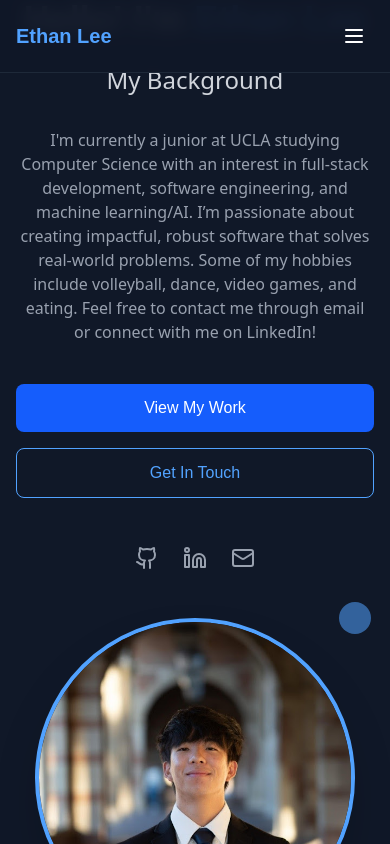
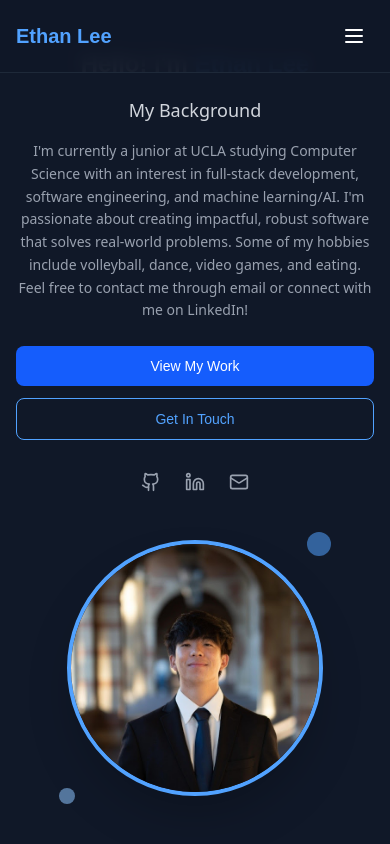
Before and after one commit to EthanLee101/personal-portfolio, a React (Vite) app in the folder my-portfolio/: page / in a window 390 px wide. Shown: the top 844 px of the page. Built offline with nearby package versions, Linux system fonts and the light colour scheme.

Commit message:
mobile updates

```diff
--- a/my-portfolio/src/App.jsx
+++ b/my-portfolio/src/App.jsx
@@ -219,9 +219,9 @@ const Portfolio = () => {
         <div className="max-w-6xl mx-auto">
           <div className="grid lg:grid-cols-2 gap-12 items-center">
             {/* Profile Image */}
-            <div className="flex justify-center lg:justify-start order-2 lg:order-1">
+              <div className="flex justify-center lg:justify-start order-2 lg:order-1">
               <div className="relative">
-                <div className="w-80 h-80 sm:w-96 sm:h-96 rounded-full overflow-hidden border-4 border-blue-400 shadow-2xl">
+                <div className="w-64 h-64 sm:w-80 sm:h-80 lg:w-96 lg:h-96 rounded-full overflow-hidden border-4 border-blue-400 shadow-2xl">
                   <img
                     src="/profile-image.jpg" // Replace with your actual image filename
                     alt="Ethan Lee"
@@ -229,38 +229,38 @@ const Portfolio = () => {
                   />
                 </div>
                 {/* Decorative elements */}
-                <div className="absolute -top-4 -right-4 w-8 h-8 bg-blue-400 rounded-full animate-pulse"></div>
-                <div className="absolute -bottom-4 -left-4 w-6 h-6 bg-blue-300 rounded-full animate-pulse delay-1000"></div>
+                <div className="absolute -top-2 -right-2 sm:-top-4 sm:-right-4 w-6 h-6 sm:w-8 sm:h-8 bg-blue-400 rounded-full animate-pulse"></div>
+                <div className="absolute -bottom-2 -left-2 sm:-bottom-4 sm:-left-4 w-4 h-4 sm:w-6 sm:h-6 bg-blue-300 rounded-full animate-pulse delay-1000"></div>
               </div>
             </div>
-
+            {/* Text Content */}
             {/* Text Content */}
             <div className="text-center lg:text-left order-1 lg:order-2">
-              <div className="mb-8">
-                <h3 className="text-4xl sm:text-4xl lg:text-5xl font-montserrat font-bold mb-6">
+              <div className="mb-6 sm:mb-8">
+                <h3 className="text-2xl sm:text-3xl md:text-4xl lg:text-5xl font-montserrat font-bold mb-4 sm:mb-6">
                   Hello! I'm <span className="text-blue-400">Ethan Lee</span>
                 </h3>
-                <p className="text-2xl sm:text-2xl text-gray-300 mb-8">
+                <p className="text-lg sm:text-xl md:text-2xl text-gray-300 mb-4 sm:mb-8">
                   My Background
                 </p>
-                <p className="text- text-gray-400 mb-10">
+                <p className="text-sm sm:text-base text-gray-400 mb-6 sm:mb-10 leading-relaxed">
                   I'm currently a junior at UCLA studying Computer Science with an interest in full-stack development,
-                  software engineering, and machine learning/AI. I’m passionate about creating impactful, robust software
+                  software engineering, and machine learning/AI. I'm passionate about creating impactful, robust software
                   that solves real-world problems. Some of my hobbies include volleyball, dance, video games, and eating.
                   Feel free to contact me through email or connect with me on LinkedIn!
                 </p>
               </div>
 
-              <div className="flex flex-col sm:flex-row gap-4 justify-center lg:justify-start mb-12">
+              <div className="flex flex-col sm:flex-row gap-3 sm:gap-4 justify-center lg:justify-start mb-8 sm:mb-12">
                 <button
                   onClick={() => scrollToSection('projects')}
-                  className="bg-blue-600 hover:bg-blue-700 text-white px-8 py-3 rounded-lg font-montserrat font-medium transition-colors duration-200"
+                  className="bg-blue-600 hover:bg-blue-700 text-white px-6 sm:px-8 py-2.5 sm:py-3 rounded-lg font-montserrat font-medium transition-colors duration-200 text-sm sm:text-base"
                 >
                   View My Work
                 </button>
                 <button
                   onClick={() => scrollToSection('contact')}
-                  className="border border-blue-400 text-blue-400 hover:bg-blue-400 hover:text-gray-900 px-8 py-3 rounded-lg font-montserrat font-medium transition-all duration-200"
+                  className="border border-blue-400 text-blue-400 hover:bg-blue-400 hover:text-gray-900 px-6 sm:px-8 py-2.5 sm:py-3 rounded-lg font-montserrat font-medium transition-all duration-200 text-sm sm:text-base"
                 >
                   Get In Touch
                 </button>
@@ -268,16 +268,16 @@ const Portfolio = () => {
 
               <div className="flex justify-center lg:justify-start space-x-6">
                 <a href="https://github.com/EthanLee101" className="text-gray-400 hover:text-blue-400 transition-colors duration-200">
-                  <Github size={24} />
+                  <Github size={20} className="sm:w-6 sm:h-6" />
                 </a>
                 <a href="https://www.linkedin.com/in/ethan-p-lee/" className="text-gray-400 hover:text-blue-400 transition-colors duration-200">
-                  <Linkedin size={24} />
+                  <Linkedin size={20} className="sm:w-6 sm:h-6" />
                 </a>
                 <button
                   onClick={() => scrollToSection('contact')}
                   className="text-gray-400 hover:text-blue-400 transition-colors duration-200"
                 >
-                  <Mail size={24} />
+                  <Mail size={20} className="sm:w-6 sm:h-6" />
                 </button>
               </div>
             </div>
```
